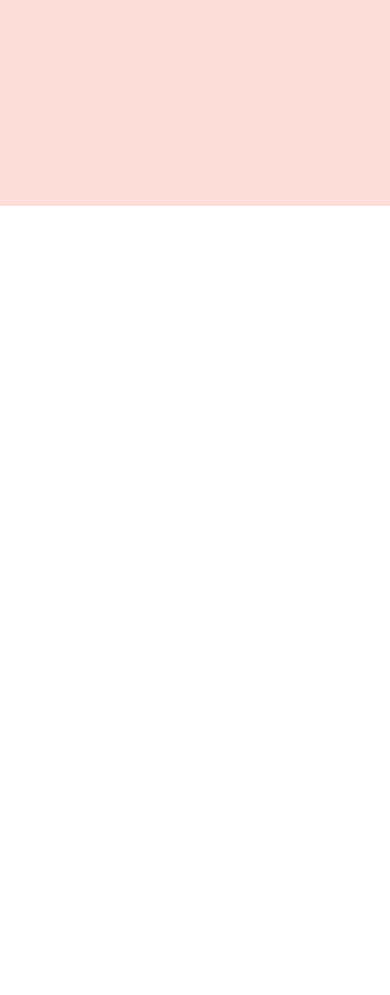
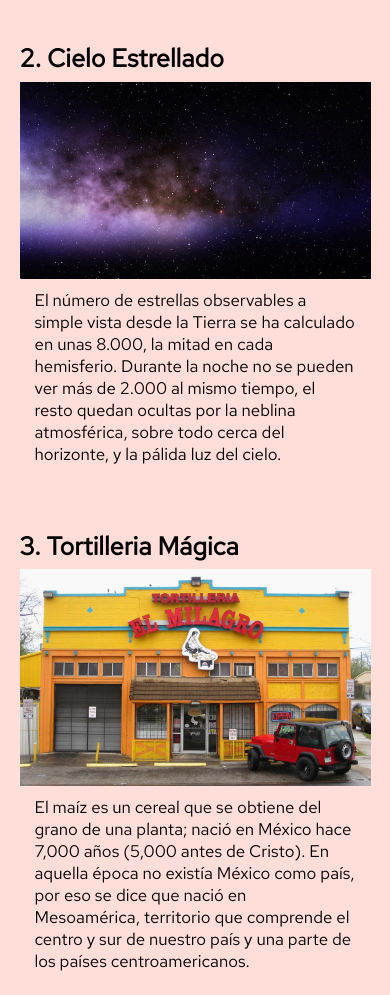
Before and after one commit to Merovingian87/estudios-espaciales, a plain HTML site: page proyectos.html in a window 390 px wide. Shown: the part 813-1808 px from the top of the page. Before the commit the page ends 1103 px from the top, so only its background shows below. Drawn offline with Linux system fonts and the light colour scheme.

Commit message:
finish demo proyect page for mobile

```diff
--- a/master.css
+++ b/master.css
@@ -214,7 +214,7 @@ nav ul li {
   display: flex;
   padding: 5vw;
   flex-direction: column;
-  justify-content: center;
+  justify-content: flex-start;
 }
 
 .proyecto h2 {
@@ -228,11 +228,19 @@ nav ul li {
   max-width: 90vw;
 }
 
+.proyecto p {
+  padding-top: 10px;
+  font-size: 2vh;
+  font-family: 'Red Hat Text', sans-serif;
+  color: black;
+}
+
 .sidebar {
   display: none;
 }
 
 footer {
+  background-color: black;
   height: 10vh;
   display: flex;
   flex-direction: row;
@@ -240,13 +248,8 @@ footer {
 }
 
 footer h3 {
+  color: white;
   padding: 2vh;
   font-size: 2vh;
   font-family: arial;
 }
-
-footer h3 {
-  padding: 2vh;
-  font-size: 2vh;
-  font-family: arial;
-}
--- a/proyectos.html
+++ b/proyectos.html
@@ -48,15 +48,15 @@ El centro de este espacio se encuentra ubicado en la zona del Centro Cultural Un
             </div>
 
             <div class="proyecto">
-              <h2></h2>
-              <img src="" alt="">
-              <p></p>
+              <h2>2. Cielo Estrellado</h2>
+              <img src="img/espacio.jpg" alt="">
+              <p>El número de estrellas observables a simple vista desde la Tierra se ha calculado en unas 8.000, la mitad en cada hemisferio. Durante la noche no se pueden ver más de 2.000 al mismo tiempo, el resto quedan ocultas por la neblina atmosférica, sobre todo cerca del horizonte, y la pálida luz del cielo.</p>
             </div>
 
-            <div class="proyecto"></div>
-              <h2></h2>
-              <img src="" alt="">
-              <p></p>
+            <div class="proyecto">
+              <h2>3. Tortilleria Mágica</h2>
+              <img src="img/tortilleria.jpg" alt="">
+              <p>El maíz es un cereal que se obtiene del grano de una planta; nació en México hace 7,000 años (5,000 antes de Cristo). En aquella época no existía México como país, por eso se dice que nació en Mesoamérica, territorio que comprende el centro y sur de nuestro país y una parte de los países centroamericanos.</p>
             </div>
 
         </section>
@@ -64,8 +64,8 @@ El centro de este espacio se encuentra ubicado en la zona del Centro Cultural Un
       </div> <!-- /wrapper -->
 
       <footer>
-        <h3></h3>
-        <p></p>
+        <h3>Estudios Espaciales (2019)</h3>
+        <h3>CDMX - Por amor a la cultura</h3>
       </footer>
 
     </div><!-- /container -->
```
